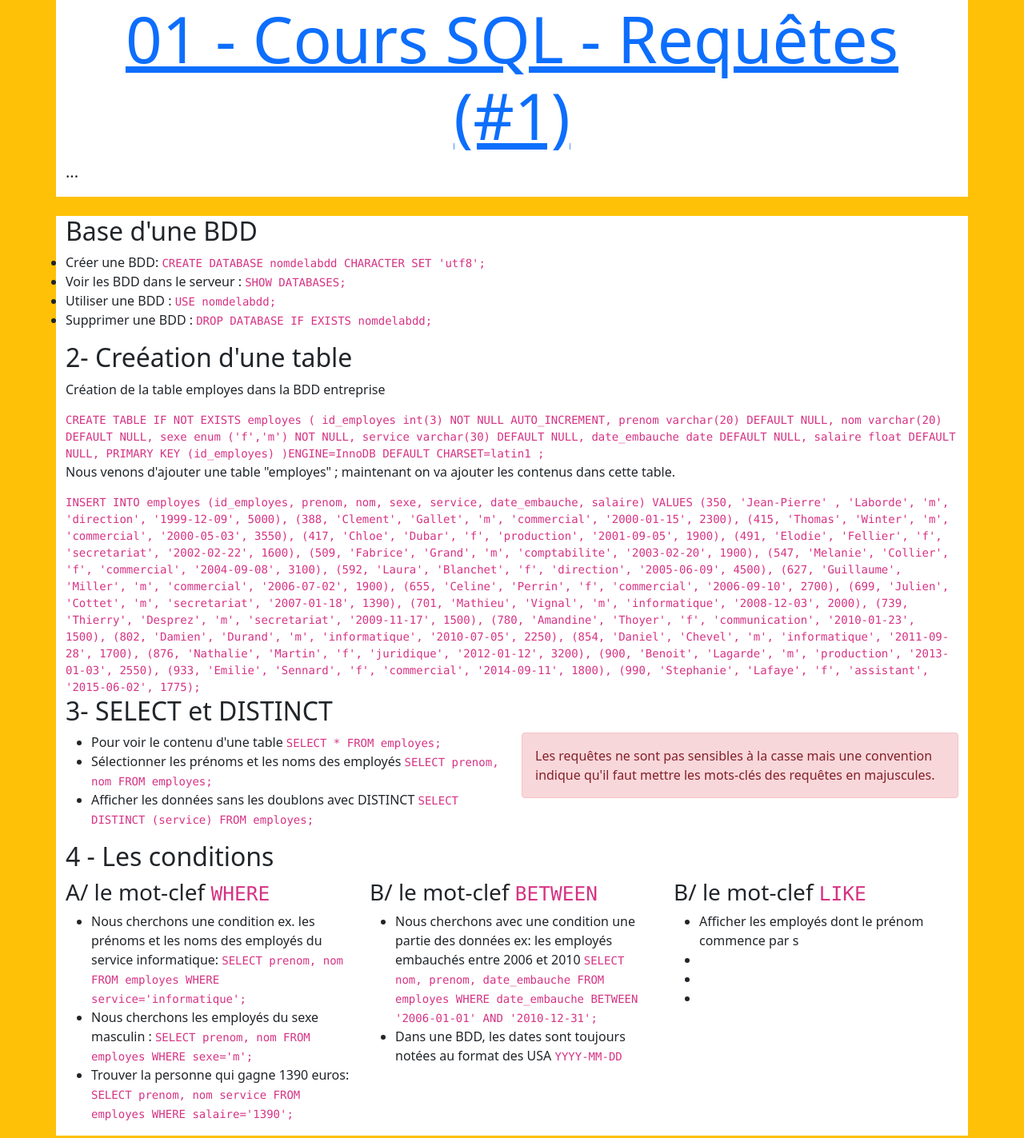
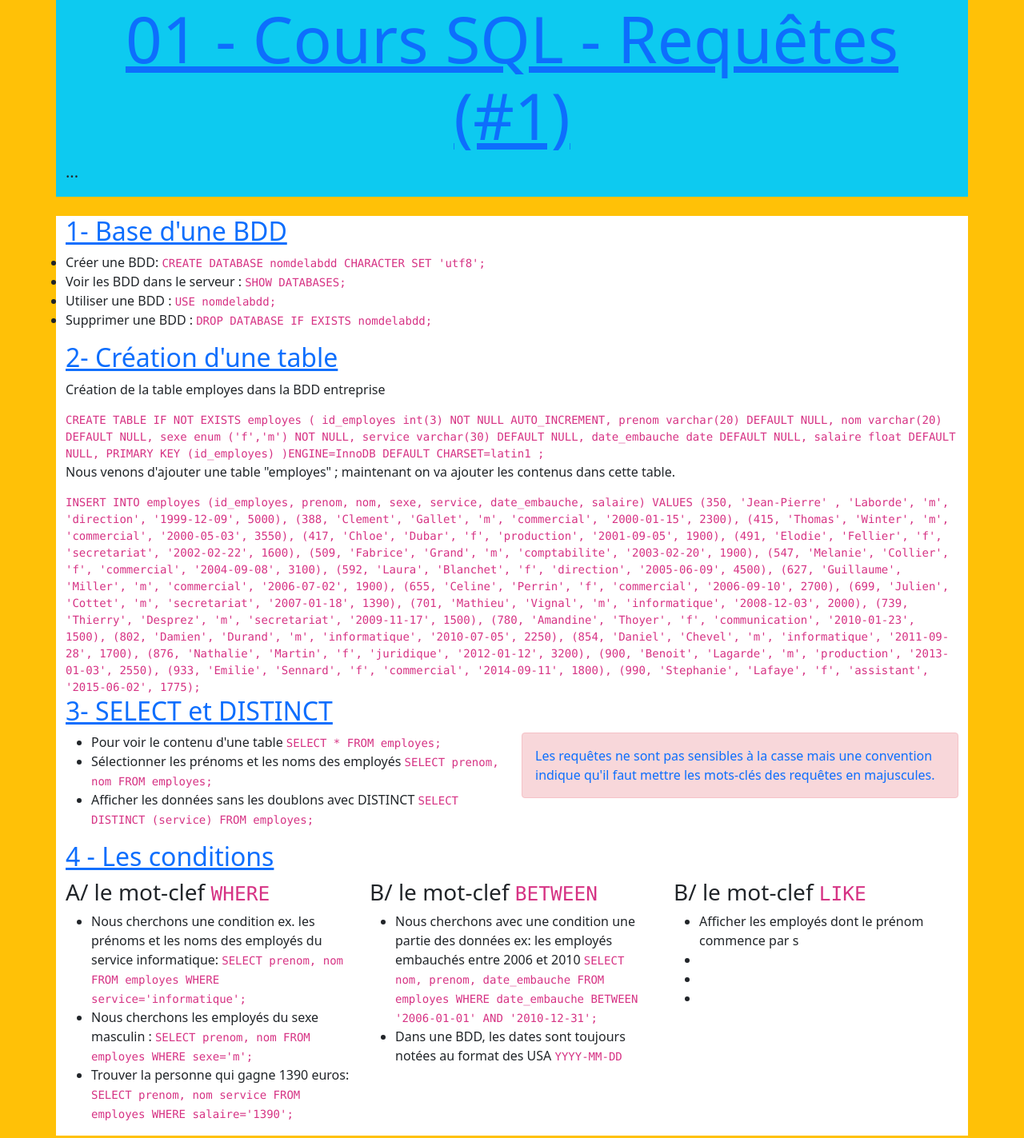
Before and after one commit to arnold2905/coursSQL, a plain HTML site: page 01_requetes.html in a window 1280 px wide. Shown: the whole page at 80% size. Drawn offline with nearby package versions, Linux system fonts and the light colour scheme.

Commit message:
cours suite
cours

```diff
--- a/01_requetes.html
+++ b/01_requetes.html
@@ -18,7 +18,7 @@
     <!-- ici on mettra une navbar latérale avec le sommaire du cours  -->
     <!-- Ici on mettra un diaporama full width (cf.container-fluid) -->
 
-    <header class="container mb-4 bg-white">
+    <header class="container mb-4 bg-info">
         <div class="row">
             <div class="col-12">
                 <h1 class="display-1 text-primary text-center text-decoration-underline">01 - Cours SQL - Requêtes (#1)</h1>
@@ -30,7 +30,7 @@
 
     <section class="container mb-4 bg-white">
         <div class="row">
-            <h2>Base d'une BDD</h2>
+            <h2 class="text-primary text-decoration-underline">1- Base d'une BDD</h2>
             <ul>
                 <li>Créer une BDD: <code>CREATE DATABASE nomdelabdd CHARACTER SET 'utf8';</code></li>
                 <li>Voir les BDD dans le serveur : <code>SHOW DATABASES;</code></li>
@@ -41,7 +41,7 @@
         <!-- fin row  -->
 
         <div class="row">
-            <h2>2- Creéation d'une table</h2>
+            <h2 class="text-primary text-decoration-underline">2- Création d'une table</h2>
             <p>Création de la table employes dans la BDD entreprise</p>
 
             <code>
@@ -85,7 +85,7 @@
         <!-- fin row  -->
 
         <div class="row">
-            <h2>3- SELECT et DISTINCT</h2>
+            <h2 class="text-primary text-decoration-underline">3- SELECT et DISTINCT</h2>
             <div class="col-md-6">
                 <ul>
                     <li>Pour voir le contenu d'une table <code>SELECT * FROM employes;</code></li>
@@ -96,14 +96,14 @@
             <!-- fin col  -->
 
             <div class="col-md-6">
-                <p class="alert alert-danger">Les requêtes ne sont pas sensibles à la casse mais une convention indique qu'il faut mettre les mots-clés des requêtes en majuscules.</p>
+                <p class="alert alert-danger text-primary">Les requêtes ne sont pas sensibles à la casse mais une convention indique qu'il faut mettre les mots-clés des requêtes en majuscules.</p>
             </div>
              <!-- fin col  -->
         </div>
         <!-- fin row  -->
 
         <div class="row">
-            <h2>4 - Les conditions</h2>
+            <h2 class="text-primary text-decoration-underline">4 - Les conditions</h2>
             <div class="col-md-4">
                 <h3>A/ le mot-clef <code>WHERE</code></h3>
                 <ul>
```
Also changed, not shown: img/connexion.jpg (added), img/front-back.jpg (added), img/inscription.jpg (added), img/table_membre.jpg (added).
